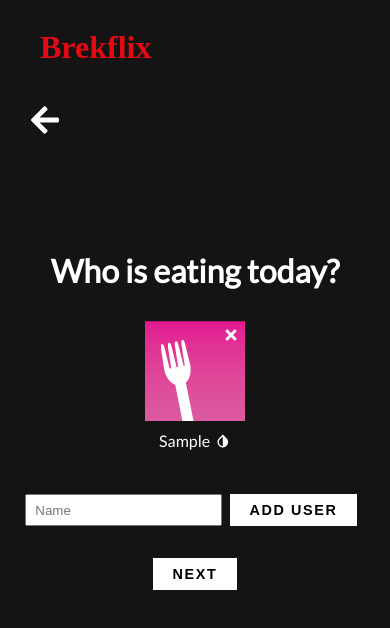
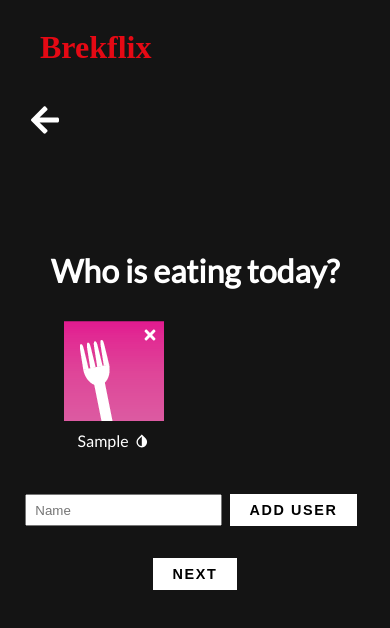
Before and after one commit to htmoss/family-food-ordering, a React (Create React App) app in the folder family-food-ordering/: page /users in a window 390 px wide. Both pictures are taken after typing "Sample" into the empty fields and a click on the button "ADD USER". Shown: the top 628 px of the page. Built offline with nearby package versions, Linux system fonts and the light colour scheme; a web font is replaced by a local one.

Commit message:
fixed users and orders page to work better on phones

```diff
--- a/family-food-ordering/src/index.css
+++ b/family-food-ordering/src/index.css
@@ -115,6 +115,7 @@ ul {
   display: grid;
   grid-auto-flow: column;
   justify-content: center;
+  margin: 0 auto;
   gap: 1rem;
 }
 
@@ -525,6 +526,29 @@ ul {
   .menu .menu-items {
     grid-template-columns: repeat(1, 1fr);
   }
+  .users-grid {
+    grid-auto-flow: row;
+    grid-template-columns: repeat(2, 1fr);
+    grid-auto-columns: 100px;
+    margin: 0 auto;
+    align-items: center;
+    justify-content: center;
+    justify-items: center;
+  }
+  .pic-and-name {
+    margin: 0 1rem;
+  }
+  .order {
+    width: 300px;
+    margin: 2rem auto;
+    padding: 0;
+    grid-template-columns: 0.5fr 1fr 1fr;
+  }
+  .order .edit {
+    margin: auto;
+    width: 22px;
+    height: 40px;
+  }
 }
 
 @media (max-width: 320px) {
@@ -543,15 +567,7 @@ ul {
     width: 150px;
   }
   .order {
-    width: 200px;
-    margin: 2rem auto;
-    padding: 0;
-    gap: 0.5rem;
-  }
-  .order .edit {
-    margin: auto;
-    width: 22px;
-    height: 40px;
+    width: 270px;
   }
 }
 /*# sourceMappingURL=index.css.map */
--- a/family-food-ordering/src/sass/_media.scss
+++ b/family-food-ordering/src/sass/_media.scss
@@ -47,6 +47,32 @@
 			grid-template-columns: repeat(1, 1fr);
 		}
 	}
+	.users-grid {
+		grid-auto-flow: row;
+		grid-template-columns: repeat(2, 1fr);
+		grid-auto-columns: 100px;
+		margin: 0 auto;
+		align-items: center;
+		justify-content: center;
+		justify-items: center;
+	}
+	.pic-and-name {
+		margin: 0 1rem;
+	}
+	.order {
+		// display: flex;
+		width: 300px;
+		margin: 2rem auto;
+		padding: 0;
+
+		.edit {
+			margin: auto;
+			width: 22px;
+			height: 40px;
+		}
+
+		grid-template-columns: 0.5fr 1fr 1fr;
+	}
 }
 
 //iphone 5s
@@ -69,15 +95,6 @@
 		}
 	}
 	.order {
-		// display: flex;
-		width: 200px;
-		margin: 2rem auto;
-		padding: 0;
-		gap: 0.5rem;
-		.edit {
-			margin: auto;
-			width: 22px;
-			height: 40px;
-		}
+		width: 270px;
 	}
 }
--- a/family-food-ordering/src/sass/index.scss
+++ b/family-food-ordering/src/sass/index.scss
@@ -119,9 +119,9 @@ ul {
 .users-grid {
 	padding: 2rem;
 	display: grid;
-	// grid-template-columns: repeat(3, 1fr);
 	grid-auto-flow: column;
 	justify-content: center;
+	margin: 0 auto;
 	gap: 1rem;
 }
 
```
Also changed, not shown: 1 other file (tests, documents, lock files or other folders).
